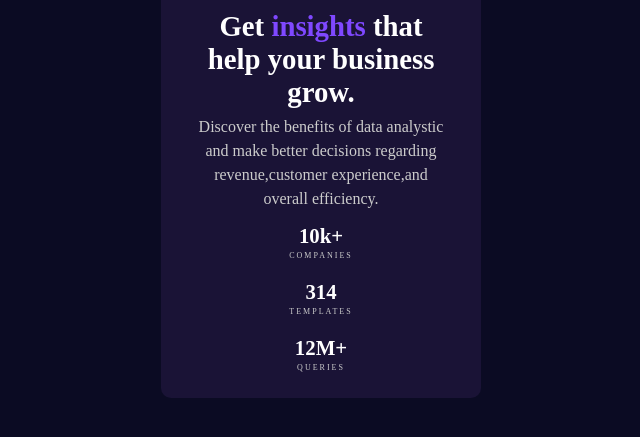
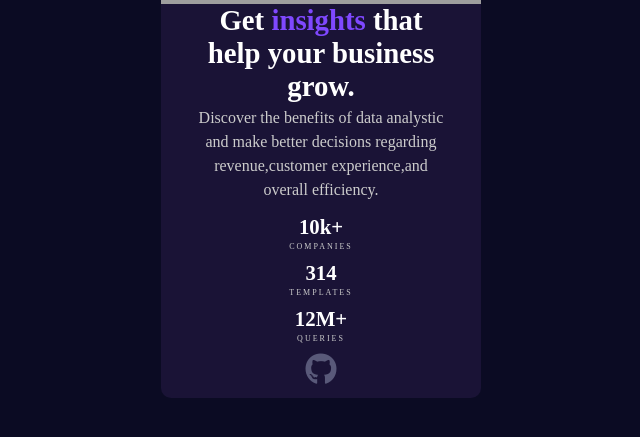
Before and after one commit to lazizachan/cardcomponentswebresp, a plain HTML site: page index.html in a window 768 px wide. Shown: the part 287-724 px from the top of the page, without its empty margins (63-703 px from the left). Drawn offline with Linux system fonts and the light colour scheme; grey boxes are pictures that could not be loaded.

Commit message:
add some correction

```diff
--- a/index.html
+++ b/index.html
@@ -5,6 +5,10 @@
     <meta name="viewport" content="width=device-width, initial-scale=1.0" />
     <title>Card component</title>
     <link rel="stylesheet" href="./style.css" />
+    <link
+      rel="stylesheet"
+      href="https://cdnjs.cloudflare.com/ajax/libs/font-awesome/6.0.0-beta3/css/all.min.css"
+    />
   </head>
 
   <body>
@@ -32,6 +36,13 @@
             <p class="stat_num">12M+</p>
             <p class="stat_label">Queries</p>
           </div>
+          <a
+            class="github"
+            target="_blank"
+            href="https://github.com/lazizachan/cardcomponentswebresp.git"
+          >
+            <i class="fa-brands fa-github"></i>
+          </a>
         </div>
       </header>
       <!-- Main section -->
--- a/style.css
+++ b/style.css
@@ -51,6 +51,12 @@ header h1 {
   color: #ccc;
   letter-spacing: 2px;
 }
+.github {
+  color: #595979;
+}
+.fa-github {
+  font-size: 2rem;
+}
 main {
   width: 400px;
 }
@@ -88,7 +94,7 @@ img {
     align-items: center;
     justify-content: center;
     text-align: center;
-    padding: 1rem 2rem;
+    padding: 0.6rem 2rem;
   }
   header h1 {
     padding-bottom: 0.5rem;
@@ -165,16 +171,16 @@ img {
     align-items: center;
     justify-content: center;
     text-align: center;
-    padding: 0.8rem 2rem;
+    padding: 0 2rem;
   }
   header h1 {
-    padding-bottom: 0.4rem;
+    padding-bottom: 0.2rem;
     font-size: 1.8rem;
   }
   .stats {
     display: flex;
     flex-direction: column;
-    gap: 20px;
+    gap: 10px;
     padding: 0.8rem 0;
   }
 }
```
